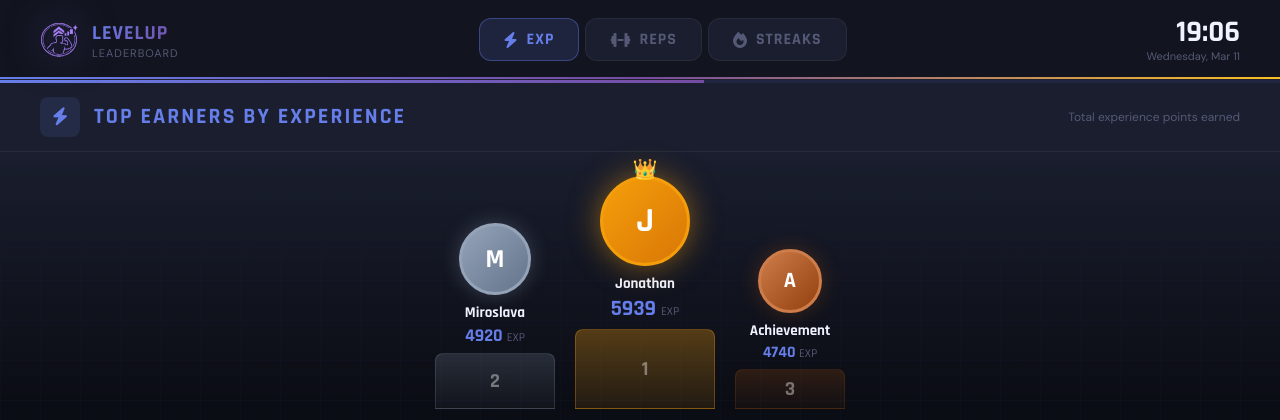
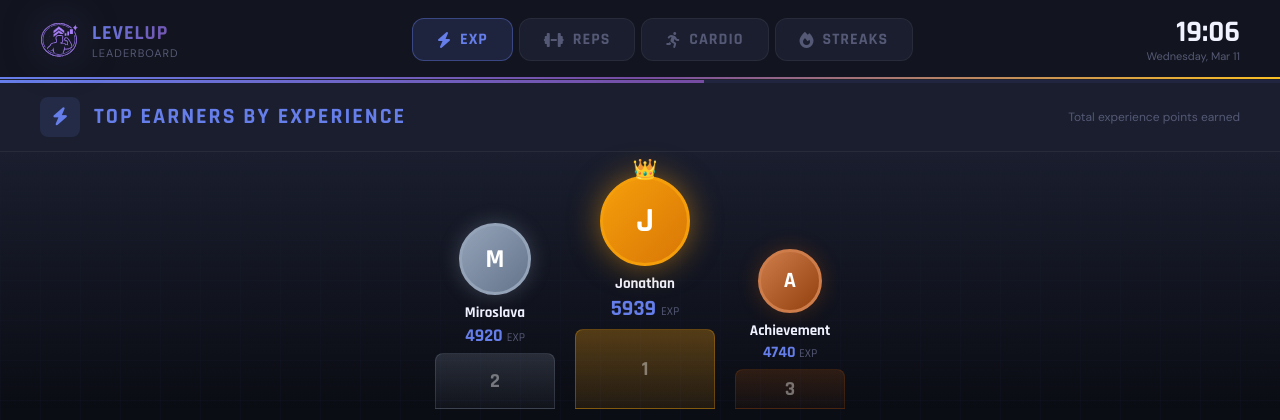
Before and after one commit to Jonfavr/LevelUPGym, a Flask app: page /kiosk/leaderboard in a window 1280 px wide. Shown: the top 420 px of the page. Run offline with Flask 3, Linux system fonts and the light colour scheme; data comes from the database, SQL or seed files in the repository; parts of the project's set-up code (start-up, migrations or seed data) failed here and were passed over.

Commit message:
fix: separate reps and cardio in leaderboard, add Cardio tab
The reps leaderboard was summing all reps_completed regardless of
measurement type, causing 600 seconds of treadmill to count as
"600 reps" and inflate rankings.

Changes:
- get_top_reps(): added WHERE measurement='reps' filter
- get_top_cardio(): new method, sums seconds-based sets and returns
  total as minutes (total_seconds / 60)
- get_top_streaks(): removed debug print() and duplicate query
- admin_leaderboard route: removed debug prints, passes top_cardio
- kiosk_leaderboard route: passes top_cardio
- Admin leaderboard: added Cardio tab (cyan, fa-person-running, min unit)
- Kiosk leaderboard: added Cardio panel + tab button, updated JS
  rotation array from 3 to 4 categories

Co-Authored-By: Claude Sonnet 4.6 <noreply@anthropic.com>

```diff
--- a/controllers/leaderboard_controller.py
+++ b/controllers/leaderboard_controller.py
@@ -4,7 +4,7 @@ sys.path.append(os.path.dirname(os.path.dirname(os.path.abspath(__file__))))
 from database.db_manager import DatabaseManager
 
 class LeaderboardController:
-    """Handles leaderboard rankings for EXP, Reps, and Streaks"""
+    """Handles leaderboard rankings for EXP, Reps, Cardio, and Streaks"""
     def __init__(self):
         self.db = DatabaseManager()
 
@@ -20,13 +20,29 @@ class LeaderboardController:
         return self.db.execute_query(query, (limit,))
 
     def get_top_reps(self, limit=10):
+        """Top clients by total rep-based sets only (excludes seconds-based exercises)."""
         query = """
             SELECT c.client_id, c.first_name || ' ' || c.last_name AS full_name,
                    SUM(w.reps_completed) AS total_reps
             FROM clients c
             JOIN workout_logs w ON c.client_id = w.client_id
+            WHERE w.measurement = 'reps'
             GROUP BY c.client_id
             ORDER BY total_reps DESC
+            LIMIT ?
+        """
+        return self.db.execute_query(query, (limit,))
+
+    def get_top_cardio(self, limit=10):
+        """Top clients by total cardio time (seconds-based sets), returned as minutes."""
+        query = """
+            SELECT c.client_id, c.first_name || ' ' || c.last_name AS full_name,
+                   (SUM(w.reps_completed) / 60) AS total_minutes
+            FROM clients c
+            JOIN workout_logs w ON c.client_id = w.client_id
+            WHERE w.measurement = 'seconds'
+            GROUP BY c.client_id
+            ORDER BY total_minutes DESC
             LIMIT ?
         """
         return self.db.execute_query(query, (limit,))
@@ -40,6 +56,4 @@ class LeaderboardController:
             ORDER BY g.current_streak DESC
             LIMIT ?
         """
-        result = self.db.execute_query(query, (limit,))
-        print(dict(result[0]), dict(result[1]), dict(result[2]) )
         return self.db.execute_query(query, (limit,))
--- a/main.py
+++ b/main.py
@@ -1553,17 +1553,16 @@ def admin_leaderboard():
     from controllers.leaderboard_controller import LeaderboardController
     leaderboard = LeaderboardController()
 
-    top_exp = leaderboard.get_top_exp()
-    top_reps = leaderboard.get_top_reps()
+    top_exp     = leaderboard.get_top_exp()
+    top_reps    = leaderboard.get_top_reps()
+    top_cardio  = leaderboard.get_top_cardio()
     top_streaks = leaderboard.get_top_streaks()
-
-    print("Top EXP",top_exp)
-    print("Top Streaks",top_streaks)
 
     return render_template(
         'admin/leaderboard.html',
         top_exp=top_exp,
         top_reps=top_reps,
+        top_cardio=top_cardio,
         top_streaks=top_streaks
     )
 
@@ -1849,12 +1848,14 @@ def kiosk_leaderboard():
 
     top_exp     = leaderboard.get_top_exp(limit=10)
     top_reps    = leaderboard.get_top_reps(limit=10)
+    top_cardio  = leaderboard.get_top_cardio(limit=10)
     top_streaks = leaderboard.get_top_streaks(limit=10)
 
     return render_template(
         'kiosk/leaderboard_kiosk.html',
         top_exp=top_exp,
         top_reps=top_reps,
+        top_cardio=top_cardio,
         top_streaks=top_streaks
     )
 
--- a/templates/admin/leaderboard.html
+++ b/templates/admin/leaderboard.html
@@ -28,6 +28,7 @@
     .lb-tab-btn.active { font-weight: 700; border-bottom-color: currentColor; }
     .lb-tab-btn.exp     { color: var(--amber); }
     .lb-tab-btn.reps    { color: var(--emerald); }
+    .lb-tab-btn.cardio  { color: #06b6d4; }
     .lb-tab-btn.streaks { color: var(--accent); }
 
     .lb-panel { display: none; }
@@ -220,6 +221,9 @@
     <button class="lb-tab-btn reps" data-lb-tab="reps">
         <i class="fa-solid fa-dumbbell"></i> Reps
     </button>
+    <button class="lb-tab-btn cardio" data-lb-tab="cardio">
+        <i class="fa-solid fa-person-running"></i> Cardio
+    </button>
     <button class="lb-tab-btn streaks" data-lb-tab="streaks">
         <i class="fa-solid fa-fire"></i> Streaks
     </button>
@@ -228,6 +232,7 @@
 {% for category, rows, score_key, unit, color in [
     ('exp',     top_exp,     'total_exp',       'EXP',  '#f59e0b'),
     ('reps',    top_reps,    'total_reps',       'reps', '#10b981'),
+    ('cardio',  top_cardio,  'total_minutes',   'min',  '#06b6d4'),
     ('streaks', top_streaks, 'current_streak',   'days', '#7c3aed')
 ] %}
 
--- a/templates/kiosk/leaderboard_kiosk.html
+++ b/templates/kiosk/leaderboard_kiosk.html
@@ -161,6 +161,7 @@
 
         .kiosk-tab.active-exp    { background: rgba(102,126,234,0.15); border-color: rgba(102,126,234,0.4); color: var(--accent); }
         .kiosk-tab.active-reps   { background: rgba(16,185,129,0.15);  border-color: rgba(16,185,129,0.4);  color: var(--emerald); }
+        .kiosk-tab.active-cardio { background: rgba(6,182,212,0.15);   border-color: rgba(6,182,212,0.4);   color: #06b6d4; }
         .kiosk-tab.active-streaks{ background: rgba(251,191,36,0.15);  border-color: rgba(251,191,36,0.4);  color: var(--amber); }
 
         /* Clock in header */
@@ -506,6 +507,9 @@
             <div class="kiosk-tab" id="tab-btn-reps">
                 <i class="fa-solid fa-dumbbell"></i> Reps
             </div>
+            <div class="kiosk-tab" id="tab-btn-cardio">
+                <i class="fa-solid fa-person-running"></i> Cardio
+            </div>
             <div class="kiosk-tab" id="tab-btn-streaks">
                 <i class="fa-solid fa-fire"></i> Streaks
             </div>
@@ -528,9 +532,10 @@
 
         <!-- ─ EXP Panel ─ -->
         {% set panels = [
-            ('exp',     top_exp,     'total_exp',     'EXP',  '#667eea', 'fa-bolt',     'Top Earners by Experience', 'Total experience points earned'),
-            ('reps',    top_reps,    'total_reps',    'reps', '#10b981', 'fa-dumbbell', 'Top Performers by Reps',    'Total repetitions logged'),
-            ('streaks', top_streaks, 'current_streak','days', '#fbbf24', 'fa-fire',     'Longest Active Streaks',    'Consecutive days training')
+            ('exp',     top_exp,     'total_exp',     'EXP',  '#667eea', 'fa-bolt',          'Top Earners by Experience', 'Total experience points earned'),
+            ('reps',    top_reps,    'total_reps',    'reps', '#10b981', 'fa-dumbbell',      'Top Performers by Reps',    'Total repetitions logged'),
+            ('cardio',  top_cardio,  'total_minutes', 'min',  '#06b6d4', 'fa-person-running','Cardio Champions',          'Total minutes of cardio logged'),
+            ('streaks', top_streaks, 'current_streak','days', '#fbbf24', 'fa-fire',          'Longest Active Streaks',    'Consecutive days training')
         ] %}
 
         {% for category, rows, score_key, unit, color, icon, title, desc in panels %}
@@ -633,7 +638,7 @@ setInterval(updateClock, 1000);
    Each tab shows for ROTATION_MS milliseconds
 ════════════════════════════════════════ */
 const ROTATION_MS = 12000;   // 12 seconds per tab — adjust freely
-const categories  = ['exp', 'reps', 'streaks'];
+const categories  = ['exp', 'reps', 'cardio', 'streaks'];
 let   current     = 0;
 let   progressStart = null;
 let   progressRaf   = null;
```
